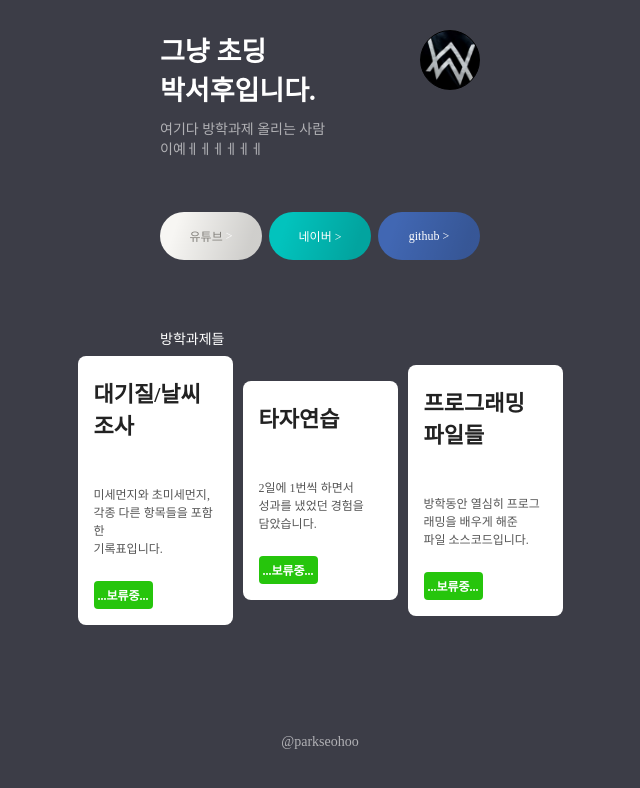
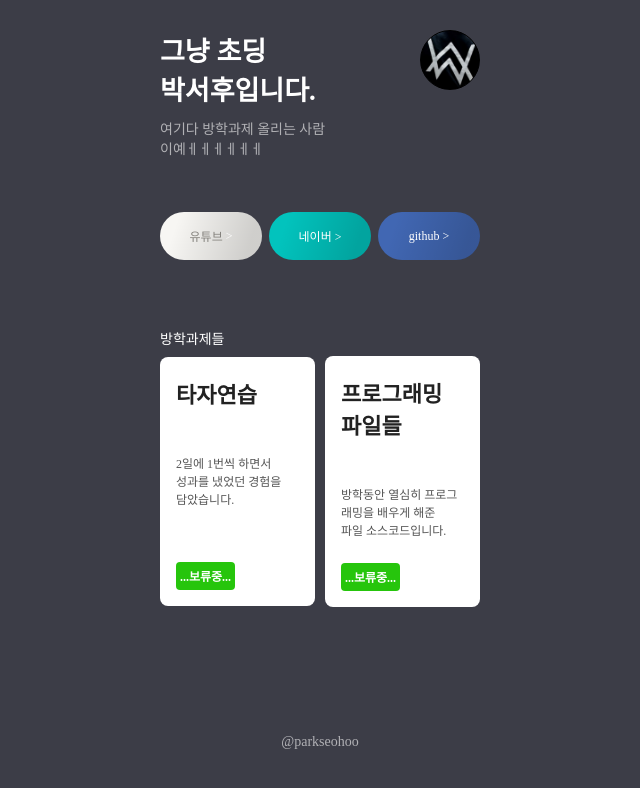
Before and after one commit to parkseohoo/myprofile, a plain HTML site: page index.html in a window 1280 px wide. Shown: the whole page, without its empty margins (320-960 px from the left). Drawn offline with Linux system fonts and the light colour scheme; a web font is replaced by a local one.

Commit message:
Update index.html

```diff
--- a/index.html
+++ b/index.html
@@ -8,7 +8,7 @@
   <meta property="og:title" content="학생 박서후">
   <meta property="og:description" content="학생 박서후입니다.">
   <meta property="og:image"
-    content="https://s3.ap-northeast-2.amazonaws.com/materials.spartacodingclub.kr/free_myprofile/%EB%A5%B4%ED%83%84+%EC%98%A4%EB%A6%AC%EC%A7%80%EB%84%90/%EB%A5%B4%ED%83%84%EC%98%A4%EB%A6%AC%EC%A7%80%EB%84%90%ED%94%84%EB%A1%9C%ED%95%84.png">
+    content="./나.jpg">
   <title>박서후의 자기소개</title>
   <style>
     @import url('https://cdn.jsdelivr.net/gh/orioncactus/pretendard/dist/web/static/pretendard.css');
@@ -169,17 +169,12 @@
     </div>
     <div style="color:#FFFFFF;width: 320px;font-size: 14px;margin-bottom: 8px;">방학과제들</div>
     <div class="bigs">
-      <a target="_blank" href="https://parkseohoo.github.io/huh/">
-        <div class="name">대기질/날씨 조사</div>
-        <div class="desc">미세먼지와 초미세먼지,<br>각종 다른 항목들을 포함한<br>기록표입니다.</div>
+      <a target="_blank" href="https://drive.google.com/drive/folders/1ma_-hIiL4msrvAScmxB8yGTECCcq2uNE?usp=sharing">
+        <div class="name">타자연습</div>
+        <div class="desc">2일에 1번씩 하면서<br>성과를 냈었던 경험을<br>담았습니다.<br><br><br></div>
         <div class="btn">...보류중...</div>
       </a>
-      <a target="_blank" href="https://parkseohoo.github.io/huh/">
-        <div class="name">타자연습</div>
-        <div class="desc">2일에 1번씩 하면서<br>성과를 냈었던 경험을<br>담았습니다.</div>
-        <div class="btn">...보류중...</div>
-      </a>
-      <a target="_blank" href="https://parkseohoo.github.io/huh/">
+      <a target="_blank" href="https://drive.google.com/drive/folders/123RgkacOCb0ldaLGv_Q1t3b9YgL1Cj-7?usp=sharing">
         <div class="name">프로그래밍 파일들</div>
         <div class="desc">방학동안 열심히 프로그래밍을 배우게 해준<br>파일 소스코드입니다.</div>
         <div class="btn">...보류중...</div>
```
